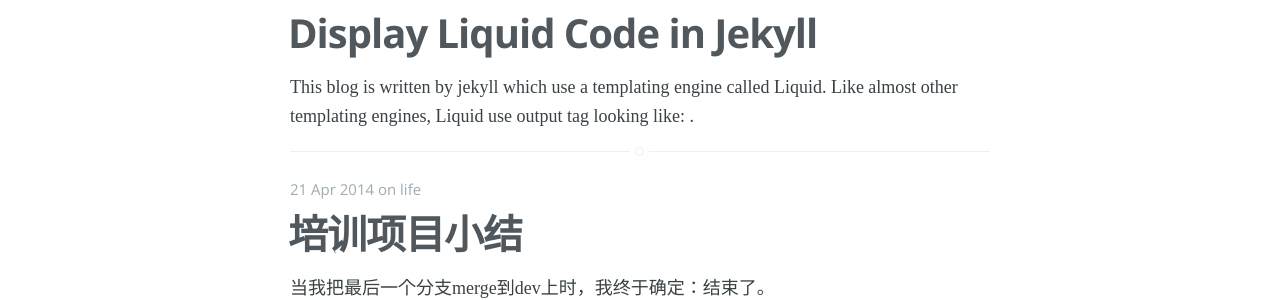
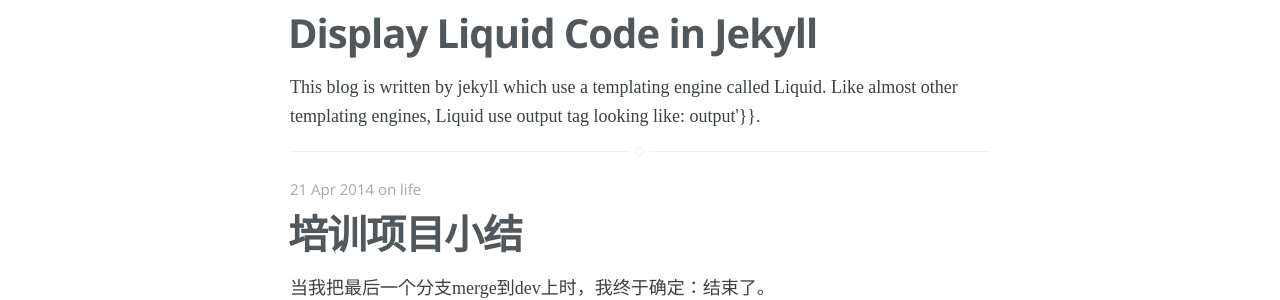
Before and after one commit to dragonwong/blog, a Jekyll site: the page built from index.html, in a window 1280 px wide. Shown: the part 619-919 px from the top of the page. Built offline with Jekyll 4.4.1, drawn with Linux system fonts in a browser that asks for light colours; some web fonts are replaced; the list of posts is cut into pages by our own code.

Commit message:
Update 2014-04-23-display-liquid-code-in-Jekyll.html

```diff
--- a/_posts/2014-04-23-display-liquid-code-in-Jekyll.html
+++ b/_posts/2014-04-23-display-liquid-code-in-Jekyll.html
@@ -4,7 +4,7 @@ title: Display Liquid Code in Jekyll
 tags: jekyll liquid
 ---
 
-<p>This blog is written by jekyll which use a templating engine called Liquid. Like almost other templating engines, Liquid use output tag looking like: <code>{{output}}</code>.</p>
+<p>This blog is written by jekyll which use a templating engine called Liquid. Like almost other templating engines, Liquid use output tag looking like: <code>{{{{}}output{{'}}'}}</code>.</p>
 
 <p>Now, how to display liquid code? It is obvious that I can not write <code>{{ “{{output “}}}}</code> directly. The solution is:</p>
 
```
